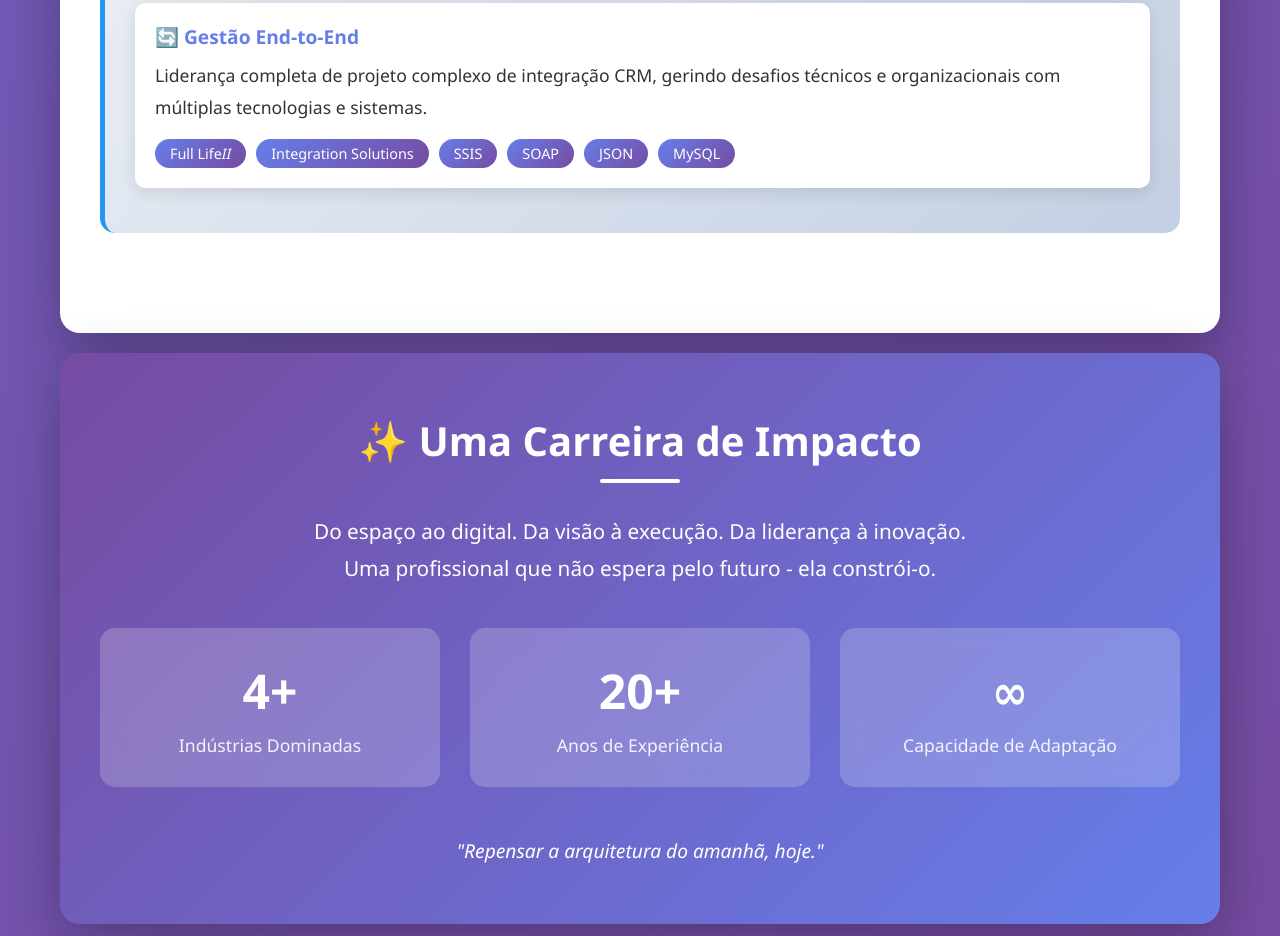
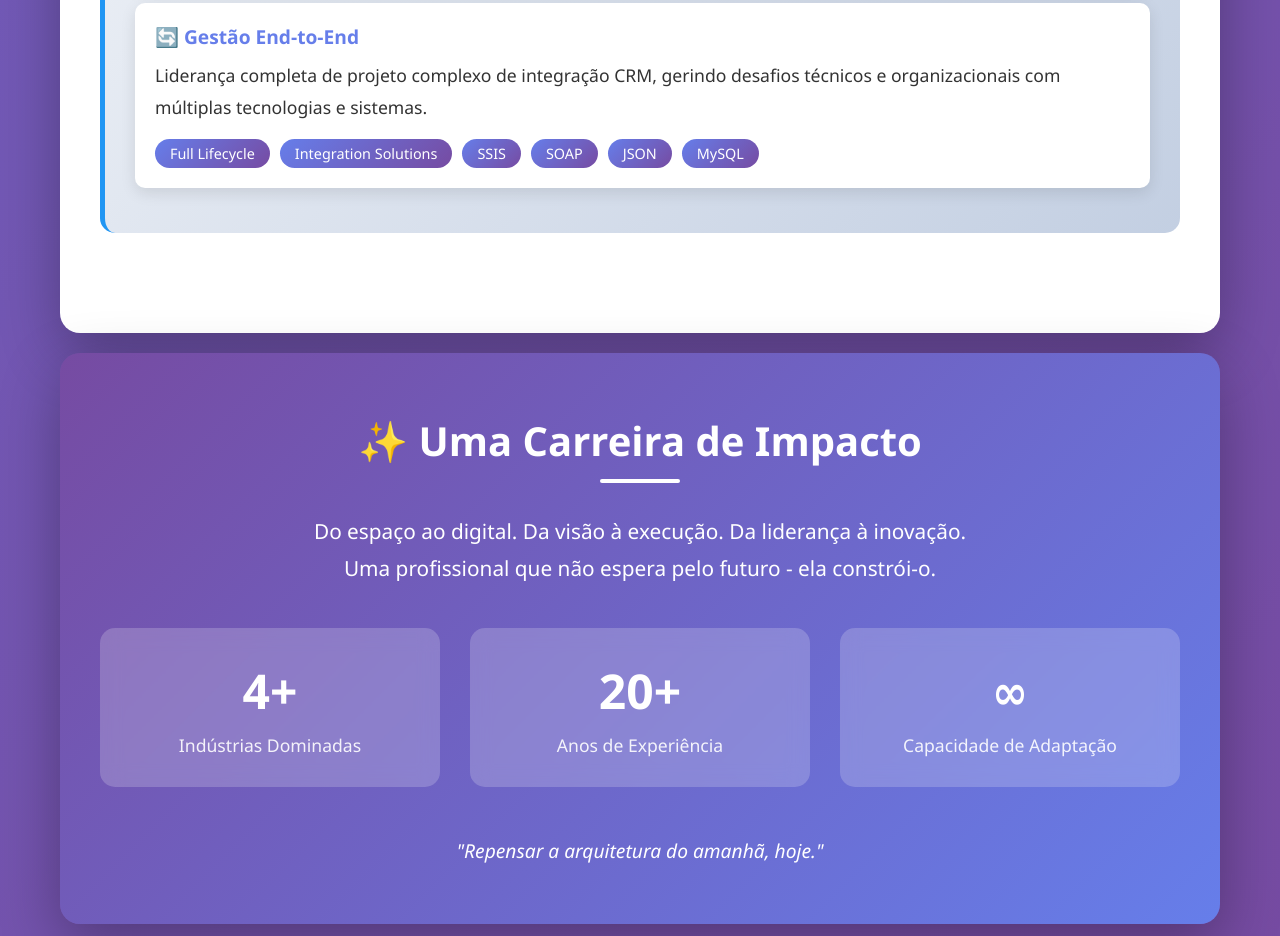
Before and after one commit to slvplopes/thinkshift-profile, a plain HTML site: page index.html in a window 1280 px wide. Shown: the part 5933-6869 px from the top of the page. Drawn offline with Linux system fonts and the light colour scheme.

Commit message:
correct misspelling

```diff
--- a/index.html
+++ b/index.html
@@ -518,7 +518,7 @@
                     <div class="example-title">🔄 Gestão End-to-End</div>
                     <p>Liderança completa de projeto complexo de integração CRM, gerindo desafios técnicos e organizacionais com múltiplas tecnologias e sistemas.</p>
                     <div class="tech-tags">
-                        <span class="tag">Full Life<I>II</I></span>
+                        <span class="tag">Full Lifecycle</span>
                         <span class="tag">Integration Solutions</span>
                         <span class="tag">SSIS</span>
                         <span class="tag">SOAP</span>
```
